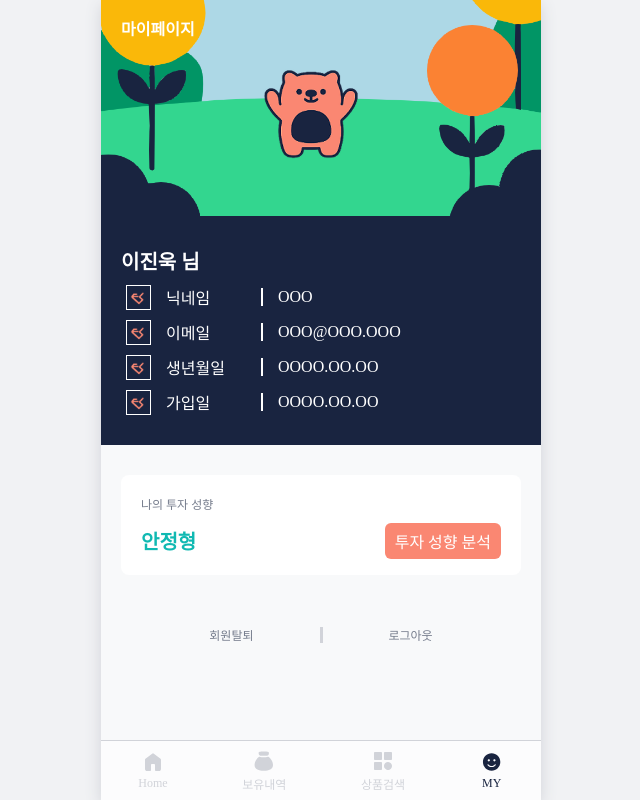
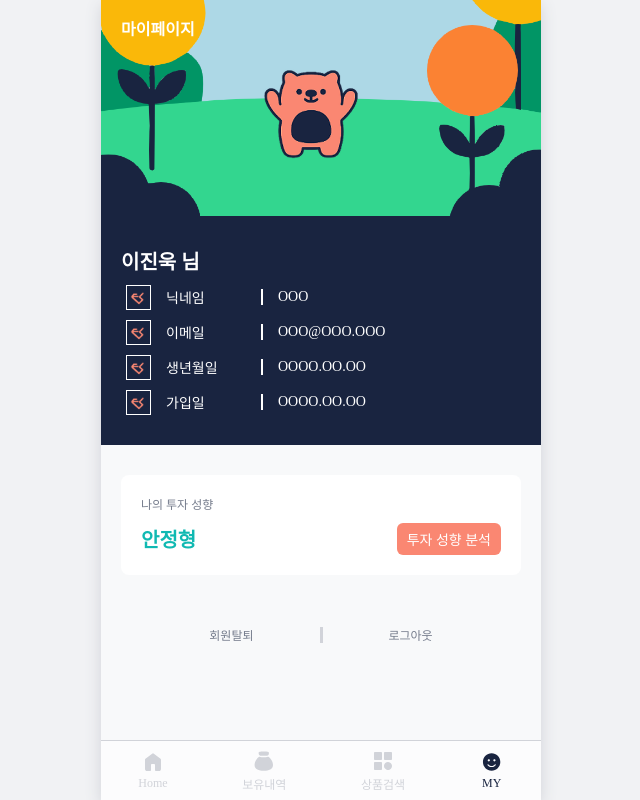
Before and after one commit to cho-seung-hoon/portfolio-finsight, a Vue app: page /my in a window 1280 px wide. Shown: the whole page, without its empty margins (319-959 px from the left). Built offline with nearby package versions, Linux system fonts and the light colour scheme; a web font is replaced by a local one.

Commit message:
:bug: fix : font size 변경
Ref: #13

```diff
--- a/src/components/my/UserInfo.vue
+++ b/src/components/my/UserInfo.vue
@@ -53,7 +53,7 @@
 
 .info{
   min-width: 65px;
-  font-size:var(--font-size-md);
+  font-size:var(--font-size-ms);
   font-width: var(--font-weight-right);
   color:var(--white);
   margin-left: 10px;
@@ -61,7 +61,7 @@
 }
 
 .infoValue{
-  font-size:var(--font-size-md);
+  font-size:var(--font-size-ms);
   font-width: var(--font-weight-right);
   color:var(--white);
 }
--- a/src/components/my/UserInvt.vue
+++ b/src/components/my/UserInvt.vue
@@ -42,7 +42,7 @@ button {
   padding: 6px 10px;
   background-color: var(--sub01);
   color:var(--white);
-  font-size: var(--font-size-md);
+  font-size: var(--font-size-ms);
   cursor: pointer;
   border-radius: 6px;
 }
--- a/src/pages/MyPage.vue
+++ b/src/pages/MyPage.vue
@@ -46,7 +46,6 @@ onBeforeRouteLeave(() => {
   display: flex;
   flex-direction: column;
   height: calc(100% - 56px);
-
 }
 
 .subItem-title {
@@ -55,7 +54,7 @@ onBeforeRouteLeave(() => {
   width: 100%;
   height: 56px;
   position: relative;
-  z-index: 1
+  z-index: 1;
 }
 
 .title {
```
